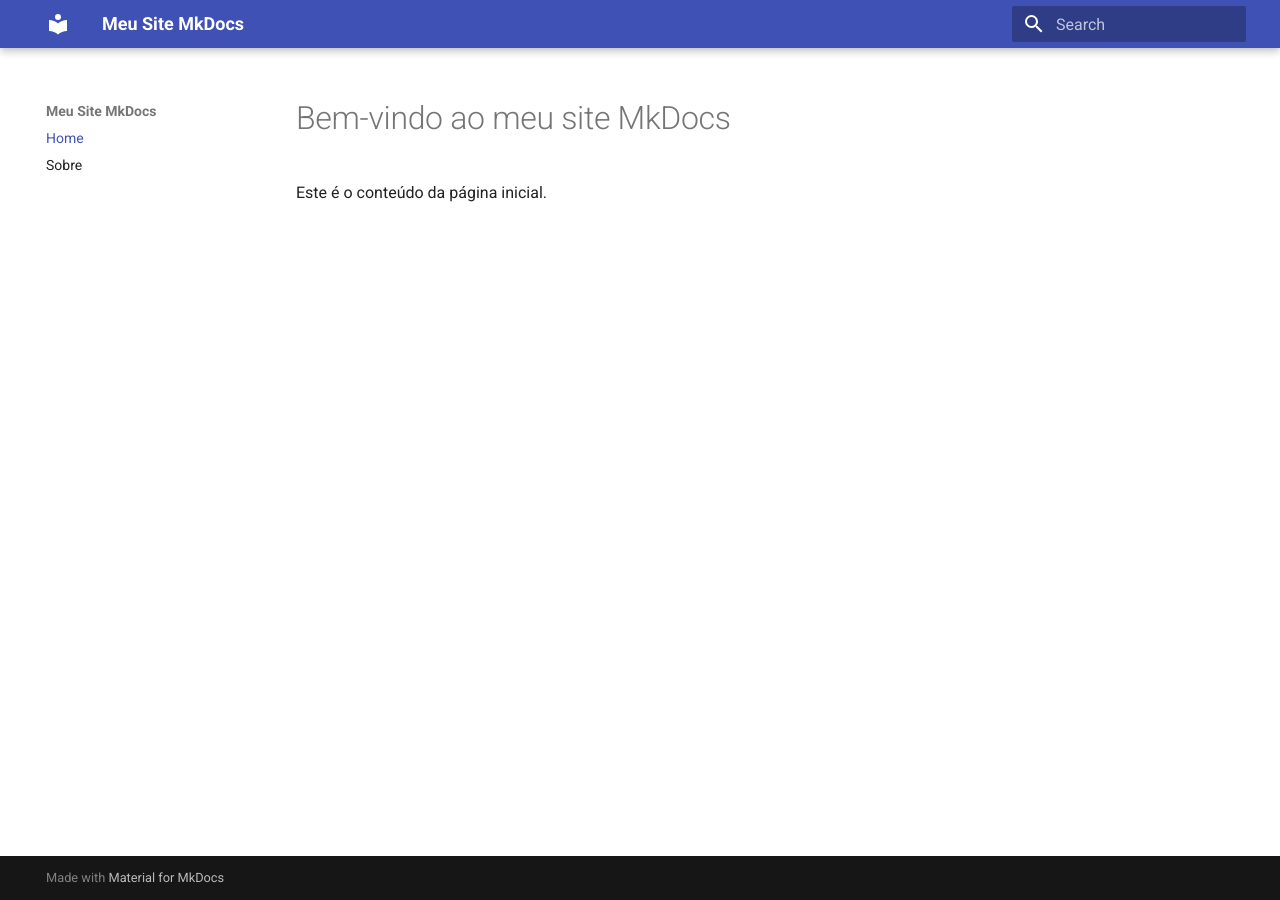
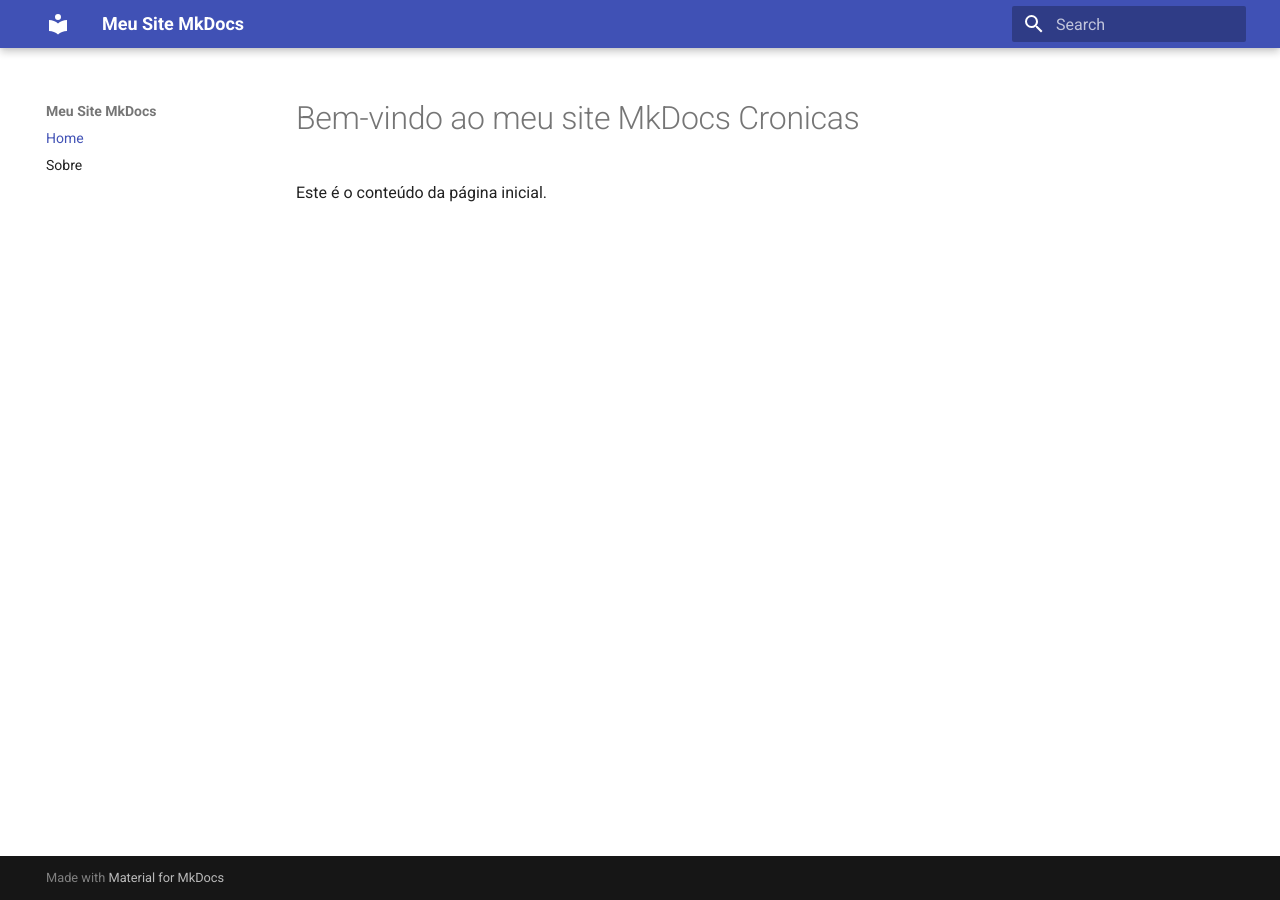
Before and after one commit to masneto/cronicas-docs, an MkDocs documentation site: the page built from docs/index.md, in a window 1280 px wide. Built offline with MkDocs 1.6.1 and Material for MkDocs 9.7.7, drawn with Linux system fonts in a browser that asks for light colours.

Commit message:
Add docs

```diff
--- a/docs/index.md
+++ b/docs/index.md
@@ -1,3 +1,3 @@
-# Bem-vindo ao meu site MkDocs
+# Bem-vindo ao meu site MkDocs Cronicas
 
 Este é o conteúdo da página inicial.
```
Also changed, not shown: 1 other file.
